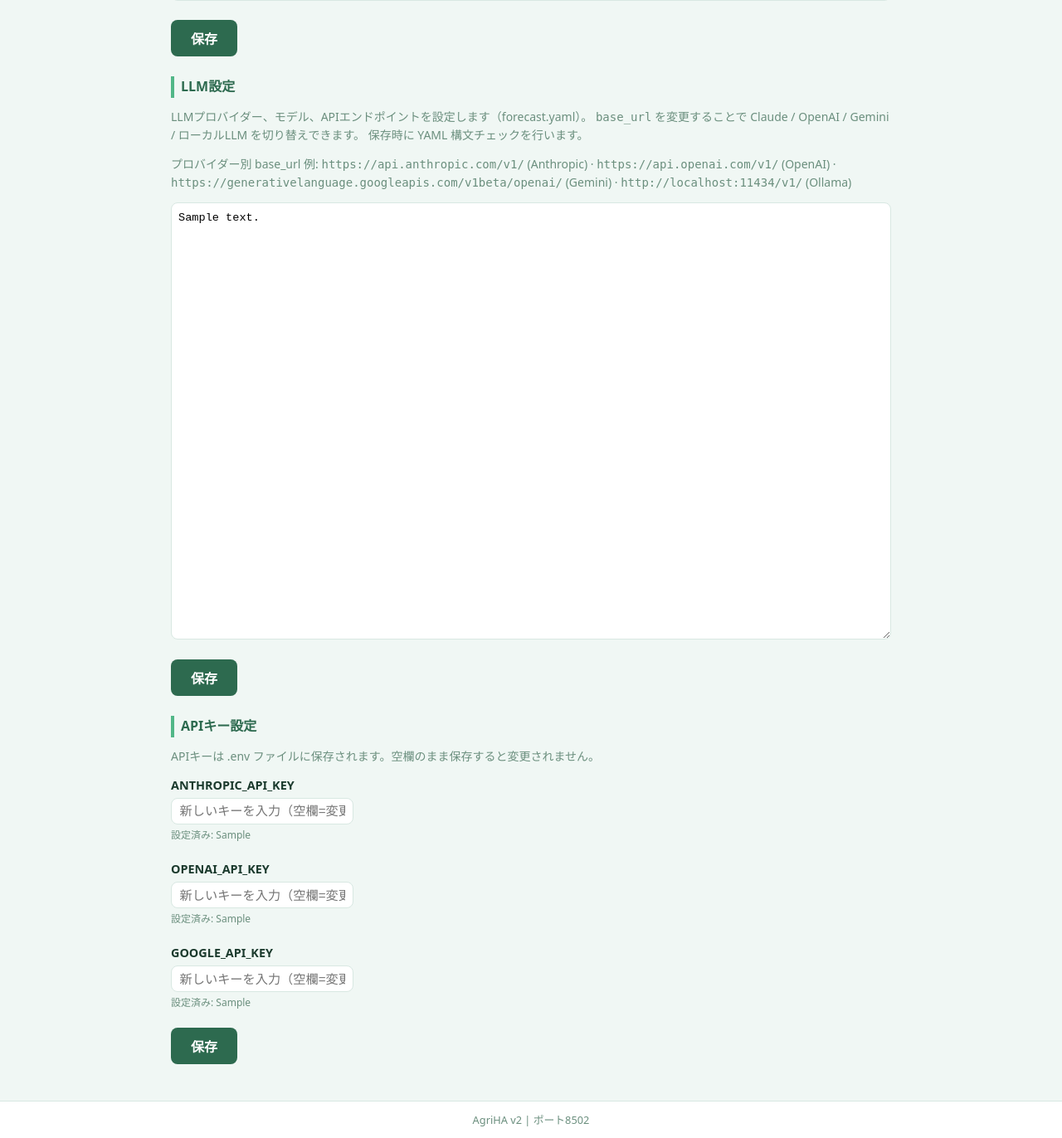
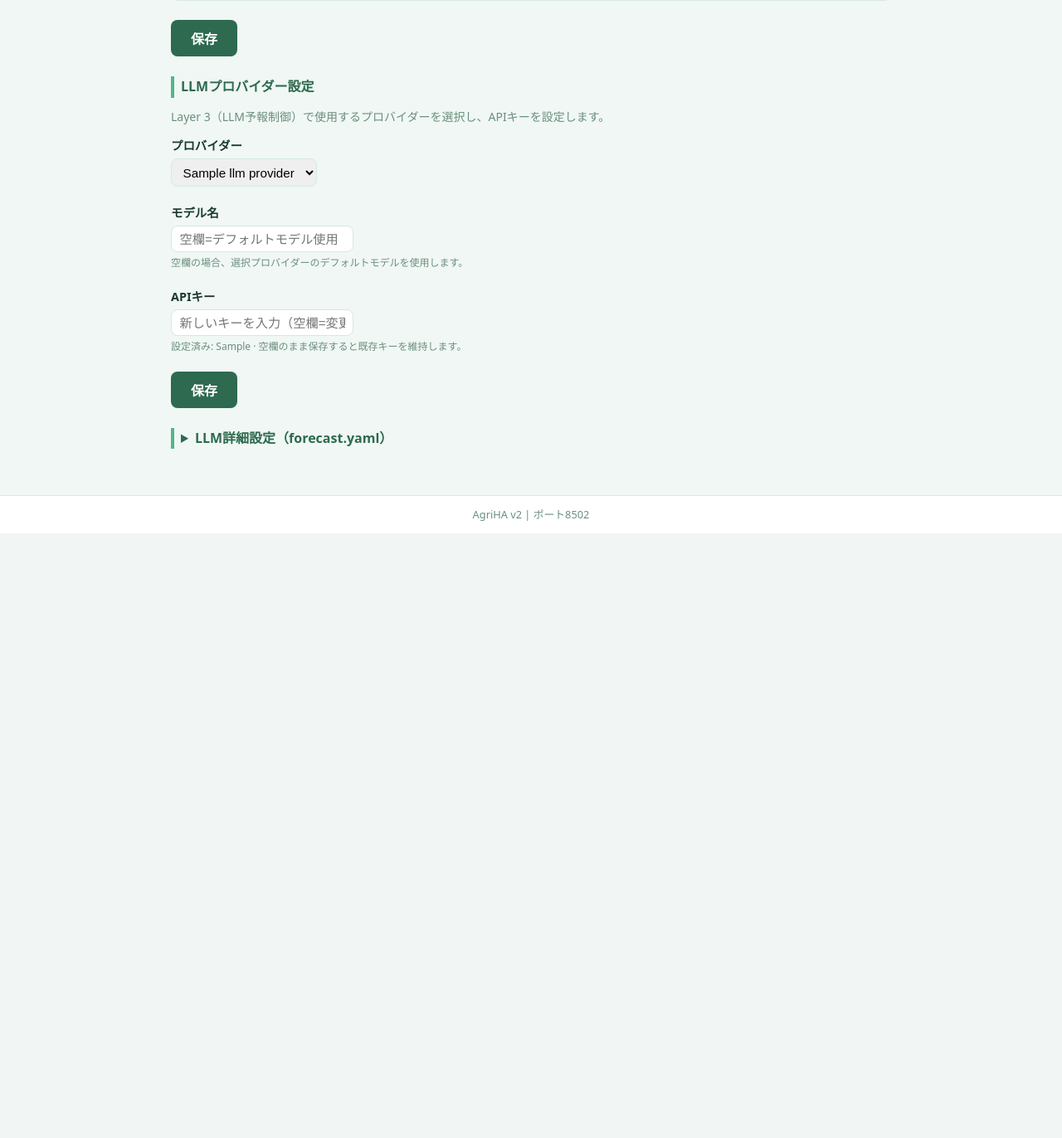
Before and after one commit to yasunorioi/uecs-llm, a FastAPI app: template src/agriha/chat/templates/settings.html in a window 1280 px wide. Shown: the part 2655-4027 px from the top of the page at 83% size. After the commit the page ends 3298 px from the top, so only its background shows below. Run offline with FastAPI, Linux system fonts and the light colour scheme; the template is opened without the code that fills it: most values are stand-ins (such as "Sample title", 1, 10 or a date in 2020).

Commit message:
feat: LLMプロバイダー選択をプルダウン方式に変更 — 1プロバイダー1キー統合UI
APIキー3つ別々入力→プルダウンでプロバイダー選択+1つのキー入力に統合。
選択に応じてforecast.yamlのbase_url/api_key_envを自動設定。
forecast.yaml直接編集は折りたたみ詳細設定として残存。

Co-Authored-By: Claude Opus 4.6 <noreply@anthropic.com>

```diff
--- a/src/agriha/chat/app.py
+++ b/src/agriha/chat/app.py
@@ -206,6 +206,57 @@ def mask_api_key(value: str) -> str:
     if len(value) <= 4:
         return "****"
     return "****" + value[-4:]
+
+
+# プロバイダー定義（プルダウン用）
+LLM_PROVIDERS: list[dict[str, str]] = [
+    {
+        "id": "anthropic",
+        "name": "Anthropic (Claude)",
+        "base_url": "https://api.anthropic.com/v1/",
+        "api_key_env": "ANTHROPIC_API_KEY",
+        "default_model": "claude-haiku-4-5-20251001",
+    },
+    {
+        "id": "openai",
+        "name": "OpenAI (GPT)",
+        "base_url": "https://api.openai.com/v1/",
+        "api_key_env": "OPENAI_API_KEY",
+        "default_model": "gpt-4o-mini",
+    },
+    {
+        "id": "gemini",
+        "name": "Google (Gemini)",
+        "base_url": "https://generativelanguage.googleapis.com/v1beta/openai/",
+        "api_key_env": "GOOGLE_API_KEY",
+        "default_model": "gemini-2.0-flash",
+    },
+    {
+        "id": "ollama",
+        "name": "ローカルLLM (Ollama)",
+        "base_url": "http://localhost:11434/v1/",
+        "api_key_env": "OLLAMA_API_KEY",
+        "default_model": "qwen3:8b",
+    },
+]
+
+
+def _get_provider_by_id(provider_id: str) -> dict[str, str] | None:
+    """プロバイダーIDからプロバイダー定義を取得する。"""
+    for p in LLM_PROVIDERS:
+        if p["id"] == provider_id:
+            return p
+    return None
+
+
+def _get_current_provider(forecast_path: str = FORECAST_CONFIG_PATH) -> str:
+    """現在のforecast.yamlからプロバイダーIDを取得する。"""
+    try:
+        with open(forecast_path, encoding="utf-8") as f:
+            data = yaml.safe_load(f) or {}
+        return (data.get("llm") or {}).get("provider", "anthropic")
+    except (FileNotFoundError, yaml.YAMLError):
+        return "anthropic"
 
 
 def load_system_prompt(path: str = SYSTEM_PROMPT_PATH) -> str:
@@ -518,16 +569,12 @@ async def settings(
     rules_text = _load_rules_text()
     channel_map_text = _load_channel_map_text()
     forecast_config_text = _load_forecast_config_text()
-    # APIキー設定状態（設定済みならマスク表示、未設定ならNone）
+    # 現在のプロバイダー + APIキー状態
+    current_provider = _get_current_provider()
     env_vars = read_env_file(ENV_FILE)
-    api_key_status = {
-        k: (mask_api_key(v) if v else None)
-        for k, v in {
-            "ANTHROPIC_API_KEY": env_vars.get("ANTHROPIC_API_KEY", ""),
-            "OPENAI_API_KEY": env_vars.get("OPENAI_API_KEY", ""),
-            "GOOGLE_API_KEY": env_vars.get("GOOGLE_API_KEY", ""),
-        }.items()
-    }
+    provider_def = _get_provider_by_id(current_provider) or LLM_PROVIDERS[0]
+    current_api_key_raw = env_vars.get(provider_def["api_key_env"], "")
+    current_api_key_masked = mask_api_key(current_api_key_raw) if current_api_key_raw else None
     flash: str | None = None
     if saved:
         flash = "設定を保存しました"
@@ -540,7 +587,9 @@ async def settings(
         "rules_text": rules_text,
         "channel_map_text": channel_map_text,
         "forecast_config_text": forecast_config_text,
-        "api_key_status": api_key_status,
+        "llm_providers": LLM_PROVIDERS,
+        "current_provider": current_provider,
+        "current_api_key_masked": current_api_key_masked,
         "flash": flash,
     }
     return templates.TemplateResponse("settings.html", ctx)
@@ -633,23 +682,49 @@ async def save_forecast_config_route(
         return RedirectResponse(url="/settings?error=1", status_code=303)
 
 
-@app.post("/settings/api_keys")
-async def save_api_keys_route(
-    anthropic_api_key: str = Form(default=""),
-    openai_api_key: str = Form(default=""),
-    google_api_key: str = Form(default=""),
+@app.post("/settings/llm_provider")
+async def save_llm_provider_route(
+    provider: str = Form(...),
+    model: str = Form(default=""),
+    api_key: str = Form(default=""),
     _: None = Depends(verify_auth),
 ) -> RedirectResponse:
-    """APIキーを .env ファイルに保存する。空欄のキーは変更しない。"""
+    """LLMプロバイダー選択 + APIキーを保存する。
+
+    forecast.yaml の llm セクションを更新し、APIキーは .env に保存する。
+    """
     try:
-        keys = {
-            "ANTHROPIC_API_KEY": anthropic_api_key,
-            "OPENAI_API_KEY": openai_api_key,
-            "GOOGLE_API_KEY": google_api_key,
-        }
-        for key, value in keys.items():
-            if value:
-                write_env_key(ENV_FILE, key, value)
+        provider_def = _get_provider_by_id(provider)
+        if provider_def is None:
+            return RedirectResponse(url="/settings?error=1", status_code=303)
+
+        # forecast.yaml 読み込み → llm セクション更新
+        forecast_text = _load_forecast_config_text()
+        try:
+            forecast_data = yaml.safe_load(forecast_text) or {}
+        except yaml.YAMLError:
+            forecast_data = {}
+
+        llm_section = forecast_data.get("llm", {})
+        if not isinstance(llm_section, dict):
+            llm_section = {}
+        llm_section["provider"] = provider
+        llm_section["base_url"] = provider_def["base_url"]
+        llm_section["api_key_env"] = provider_def["api_key_env"]
+        if model:
+            llm_section["model"] = model
+        elif "model" not in llm_section:
+            llm_section["model"] = provider_def["default_model"]
+        forecast_data["llm"] = llm_section
+
+        # forecast.yaml 書き出し
+        new_text = yaml.dump(forecast_data, allow_unicode=True, default_flow_style=False, sort_keys=False)
+        save_forecast_config(FORECAST_CONFIG_PATH, new_text)
+
+        # APIキーを .env に保存（入力があれば）
+        if api_key:
+            write_env_key(ENV_FILE, provider_def["api_key_env"], api_key)
+
         return RedirectResponse(url="/settings?saved=1", status_code=303)
     except Exception:
         return RedirectResponse(url="/settings?error=1", status_code=303)
--- a/src/agriha/chat/templates/settings.html
+++ b/src/agriha/chat/templates/settings.html
@@ -126,102 +126,83 @@
   </form>
 </section>
 
-{# ─── LLM設定 ─────────────────────────────────── #}
+{# ─── LLMプロバイダー設定 ─────────────────────── #}
 <section class="section">
-  <h2 class="section__title">LLM設定</h2>
-  <p class="section__desc">
-    LLMプロバイダー、モデル、APIエンドポイントを設定します（forecast.yaml）。
-    <code>base_url</code> を変更することで Claude / OpenAI / Gemini / ローカルLLM を切り替えできます。
-    保存時に YAML 構文チェックを行います。
-  </p>
-  <p class="section__desc">
-    プロバイダー別 base_url 例:
-    <code>https://api.anthropic.com/v1/</code> (Anthropic) ·
-    <code>https://api.openai.com/v1/</code> (OpenAI) ·
-    <code>https://generativelanguage.googleapis.com/v1beta/openai/</code> (Gemini) ·
-    <code>http://localhost:11434/v1/</code> (Ollama)
-  </p>
-  <form action="/settings/forecast" method="post">
-    <div class="form-group">
-      <textarea
-        name="forecast_config_text"
-        rows="25"
-        cols="80"
-        wrap="off"
-        class="textarea-mono"
-        placeholder="forecast.yaml の内容を入力...">{{ forecast_config_text or '' }}</textarea>
+  <h2 class="section__title">LLMプロバイダー設定</h2>
+  <p class="section__desc">Layer 3（LLM予報制御）で使用するプロバイダーを選択し、APIキーを設定します。</p>
+  <form action="/settings/llm_provider" method="post">
+    <div class="form-row">
+      <label class="form-label" for="provider">プロバイダー</label>
+      <div class="form-input-group">
+        <select id="provider" name="provider" class="input">
+          {% for p in llm_providers %}
+          <option value="{{ p.id }}"
+            data-base-url="{{ p.base_url }}"
+            data-default-model="{{ p.default_model }}"
+            {% if p.id == current_provider %}selected{% endif %}>
+            {{ p.name }}
+          </option>
+          {% endfor %}
+        </select>
+      </div>
     </div>
-    <button type="submit" class="btn btn--primary">保存</button>
-  </form>
-</section>
 
-{# ─── APIキー設定 ──────────────────────────────── #}
-<section class="section">
-  <h2 class="section__title">APIキー設定</h2>
-  <p class="section__desc">APIキーは .env ファイルに保存されます。空欄のまま保存すると変更されません。</p>
-  <form action="/settings/api_keys" method="post">
     <div class="form-row">
-      <label class="form-label" for="anthropic_api_key">ANTHROPIC_API_KEY</label>
+      <label class="form-label" for="model">モデル名</label>
+      <div class="form-input-group">
+        <input
+          type="text"
+          id="model"
+          name="model"
+          class="input"
+          placeholder="空欄=デフォルトモデル使用">
+      </div>
+      <p class="form-hint">空欄の場合、選択プロバイダーのデフォルトモデルを使用します。</p>
+    </div>
+
+    <div class="form-row">
+      <label class="form-label" for="api_key">APIキー</label>
       <div class="form-input-group">
         <input
           type="password"
-          id="anthropic_api_key"
-          name="anthropic_api_key"
+          id="api_key"
+          name="api_key"
           class="input"
           placeholder="新しいキーを入力（空欄=変更なし）"
           autocomplete="new-password">
       </div>
       <p class="form-hint">
-        {% if api_key_status and api_key_status.ANTHROPIC_API_KEY %}
-          設定済み: {{ api_key_status.ANTHROPIC_API_KEY }}
+        {% if current_api_key_masked %}
+          設定済み: {{ current_api_key_masked }}
         {% else %}
           未設定
         {% endif %}
-      </p>
-    </div>
-
-    <div class="form-row">
-      <label class="form-label" for="openai_api_key">OPENAI_API_KEY</label>
-      <div class="form-input-group">
-        <input
-          type="password"
-          id="openai_api_key"
-          name="openai_api_key"
-          class="input"
-          placeholder="新しいキーを入力（空欄=変更なし）"
-          autocomplete="new-password">
-      </div>
-      <p class="form-hint">
-        {% if api_key_status and api_key_status.OPENAI_API_KEY %}
-          設定済み: {{ api_key_status.OPENAI_API_KEY }}
-        {% else %}
-          未設定
-        {% endif %}
-      </p>
-    </div>
-
-    <div class="form-row">
-      <label class="form-label" for="google_api_key">GOOGLE_API_KEY</label>
-      <div class="form-input-group">
-        <input
-          type="password"
-          id="google_api_key"
-          name="google_api_key"
-          class="input"
-          placeholder="新しいキーを入力（空欄=変更なし）"
-          autocomplete="new-password">
-      </div>
-      <p class="form-hint">
-        {% if api_key_status and api_key_status.GOOGLE_API_KEY %}
-          設定済み: {{ api_key_status.GOOGLE_API_KEY }}
-        {% else %}
-          未設定
-        {% endif %}
+        · 空欄のまま保存すると既存キーを維持します。
       </p>
     </div>
 
     <button type="submit" class="btn btn--primary">保存</button>
   </form>
+</section>
+
+{# ─── LLM詳細設定（forecast.yaml直接編集）────── #}
+<section class="section">
+  <details>
+    <summary class="section__title" style="cursor: pointer;">LLM詳細設定（forecast.yaml）</summary>
+    <p class="section__desc">forecast.yaml を直接編集できます。保存時に YAML 構文チェックを行います。</p>
+    <form action="/settings/forecast" method="post">
+      <div class="form-group">
+        <textarea
+          name="forecast_config_text"
+          rows="25"
+          cols="80"
+          wrap="off"
+          class="textarea-mono"
+          placeholder="forecast.yaml の内容を入力...">{{ forecast_config_text or '' }}</textarea>
+      </div>
+      <button type="submit" class="btn btn--primary">保存</button>
+    </form>
+  </details>
 </section>
 {% endblock %}
 
```
Also changed, not shown: tests/chat/test_app.py (+38 -21 lines).
